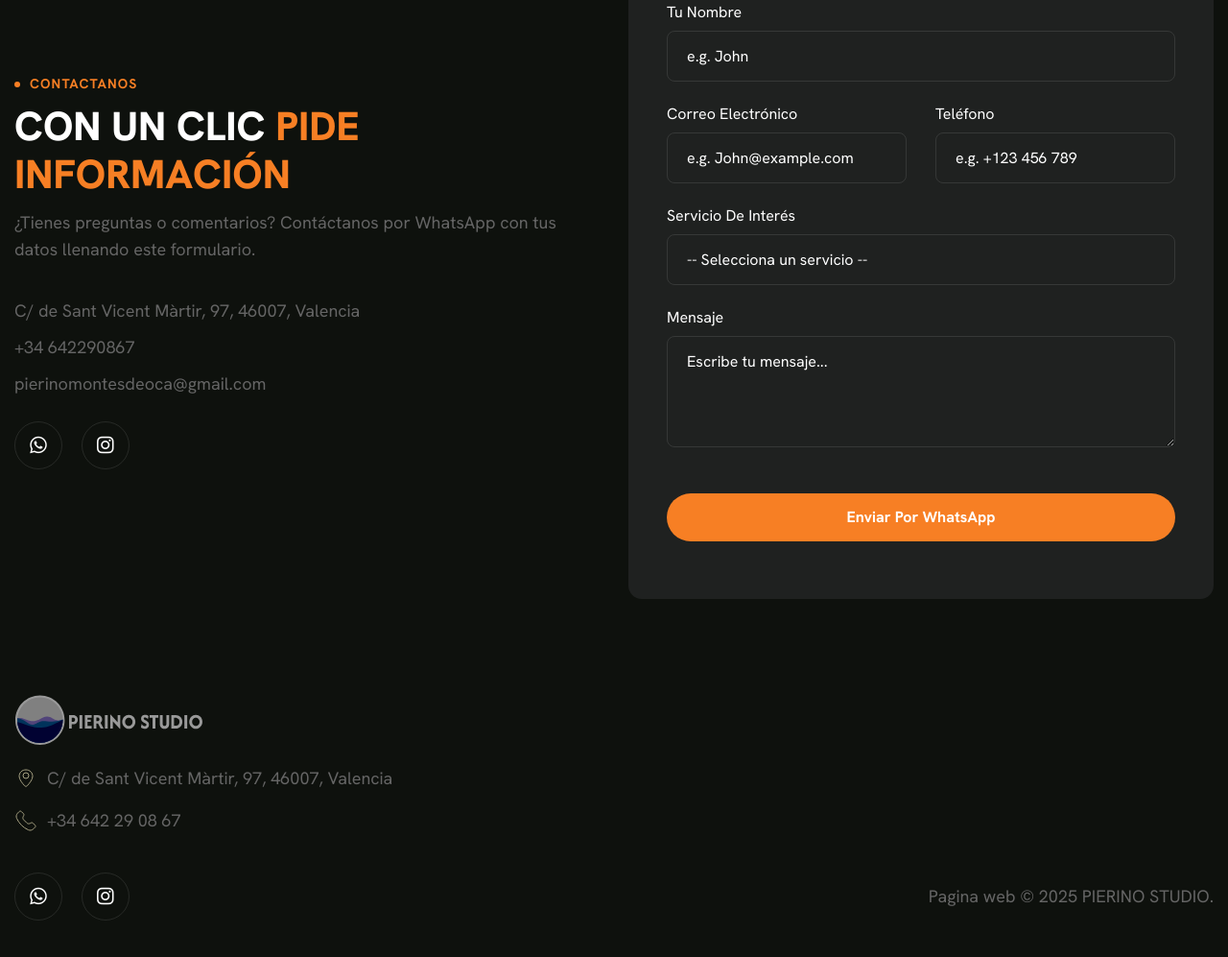
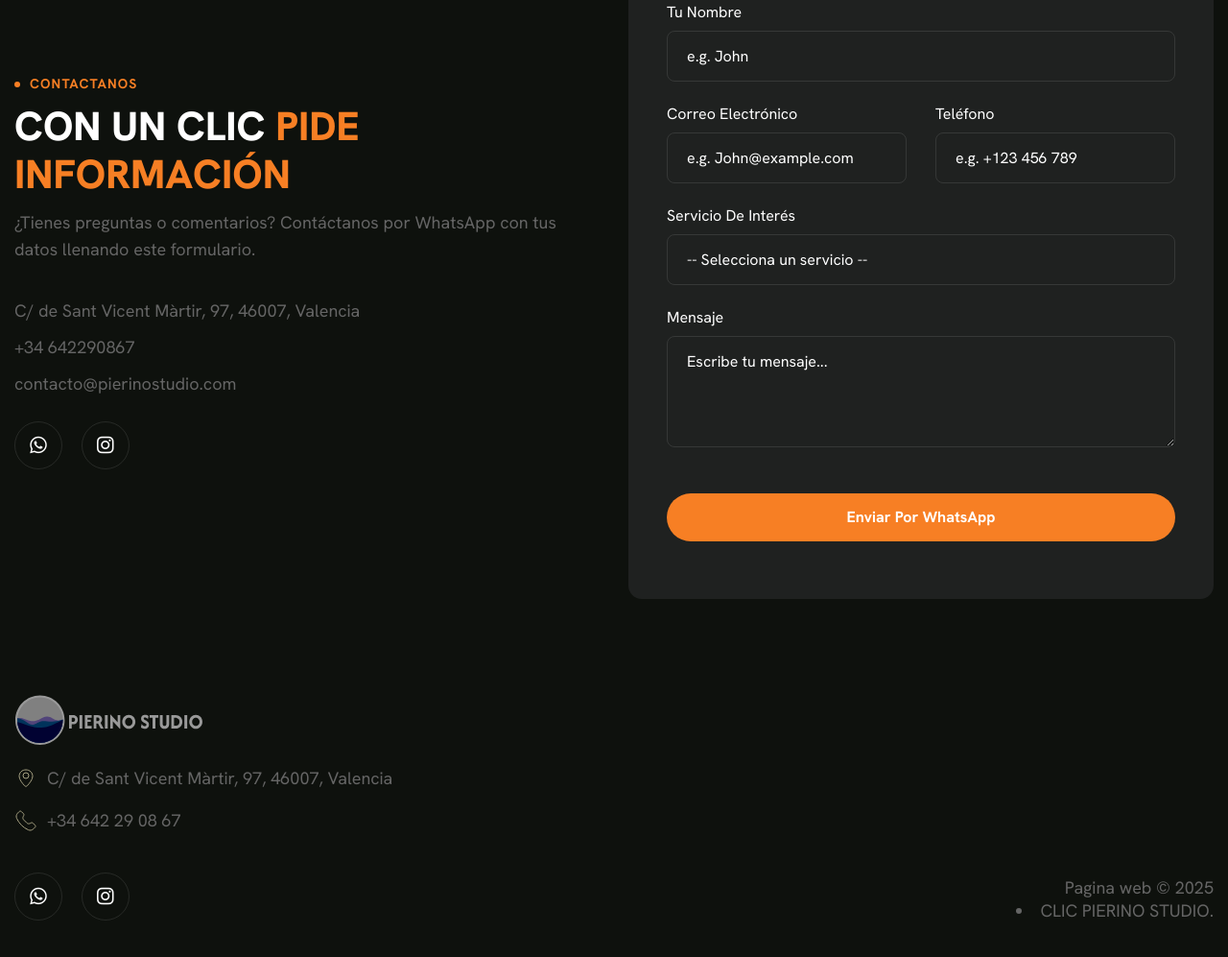
Before and after one commit to Graphiquestudio/pierinostudio, a plain HTML site: page contact.html in a window 1280 px wide. Shown: the part 685-1682 px from the top of the page at 96% size. Drawn offline with Linux system fonts and the light colour scheme.

Commit message:
020525825

```diff
--- a/contact.html
+++ b/contact.html
@@ -117,7 +117,7 @@
                         <ul>
                             <li>C/ de Sant Vicent Màrtir, 97, 46007, Valencia</li>
                             <li><a href="tel:780859632">+34 642290867</a></li>
-                            <li><a href="#">pierinomontesdeoca@gmail.com</a></li>
+                            <li><a href="#">contacto@pierinostudio.com</a></li>
                         </ul>
                     </div>
 
@@ -269,7 +269,8 @@
                     <div class="col-lg-6 col-md-6">
                         <!-- Footer Copyright Start -->
                         <div class="footer-copyright-text">
-                            <p>Pagina web © 2025 PIERINO STUDIO.</p>
+                            <p>Pagina web © 2025</p>
+                            <li><a href="https://pierinostudio.com"><i class="fa-brands footer-contact-content"></i></a>CLIC PIERINO STUDIO.</li>
                         </div>
                         <!-- Footer Copyright End -->
                     </div>
```
Also changed, not shown: index.html (+1 -1 lines), ingles.html (+1 -1 lines).
